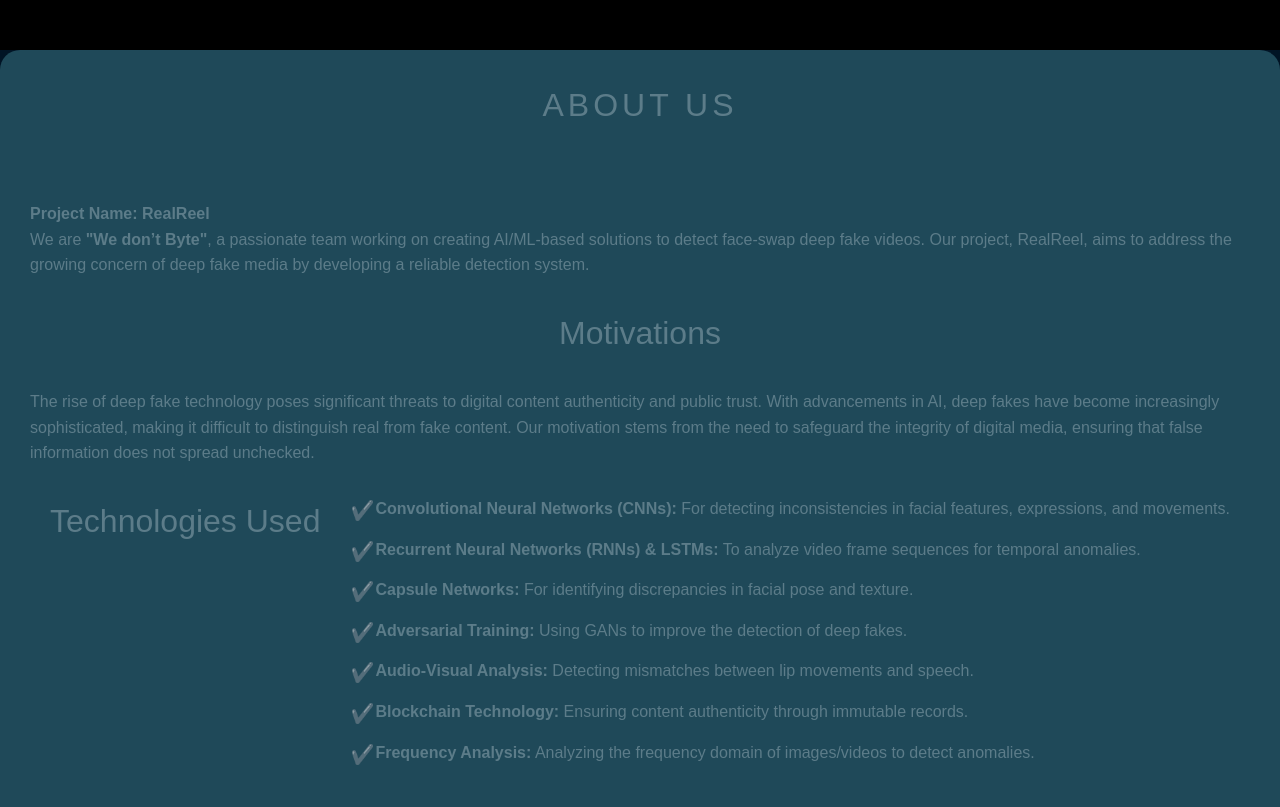
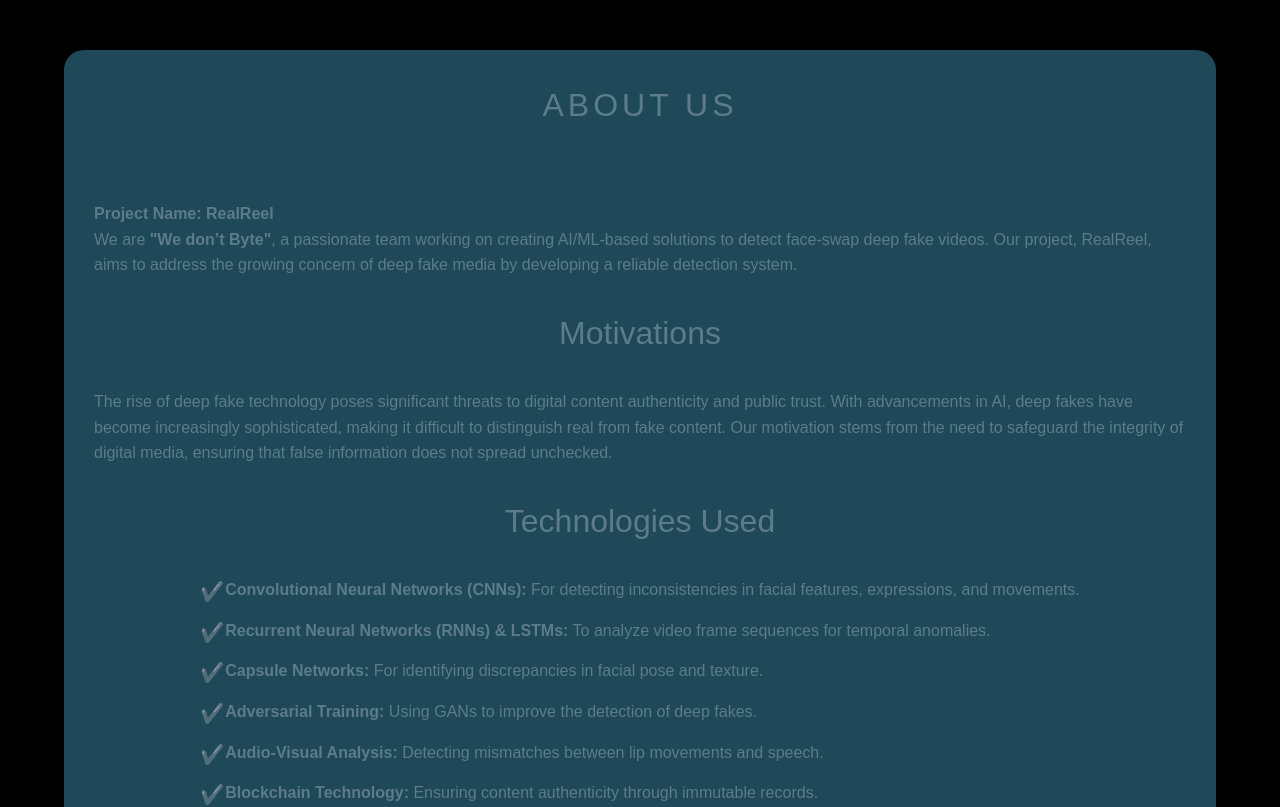
Before and after one commit to SIH2024RealReel/RealReel, a React (Vite) app in the folder Frontend/: page /aboutus in a window 1280 px wide. Shown: the top 807 px of the page. Built offline with nearby package versions, Linux system fonts and the light colour scheme.

Commit message:
Refactor aboutUs.css: Update background color and container width

```diff
--- a/Frontend/src/components/Aboutus/aboutUs.css
+++ b/Frontend/src/components/Aboutus/aboutUs.css
@@ -1,5 +1,5 @@
 .aboutus {
-  background-color: var(--background);
+  background-color: black;
   color: var(--color);
   font-family: "Poppins", sans-serif;
   margin: 0;
@@ -10,7 +10,7 @@
 }
 
 .about-us-container {
-  width: 100%;
+  width: 90%;
   margin: 50px auto;
   display: flex;
   flex-wrap: wrap;
```
